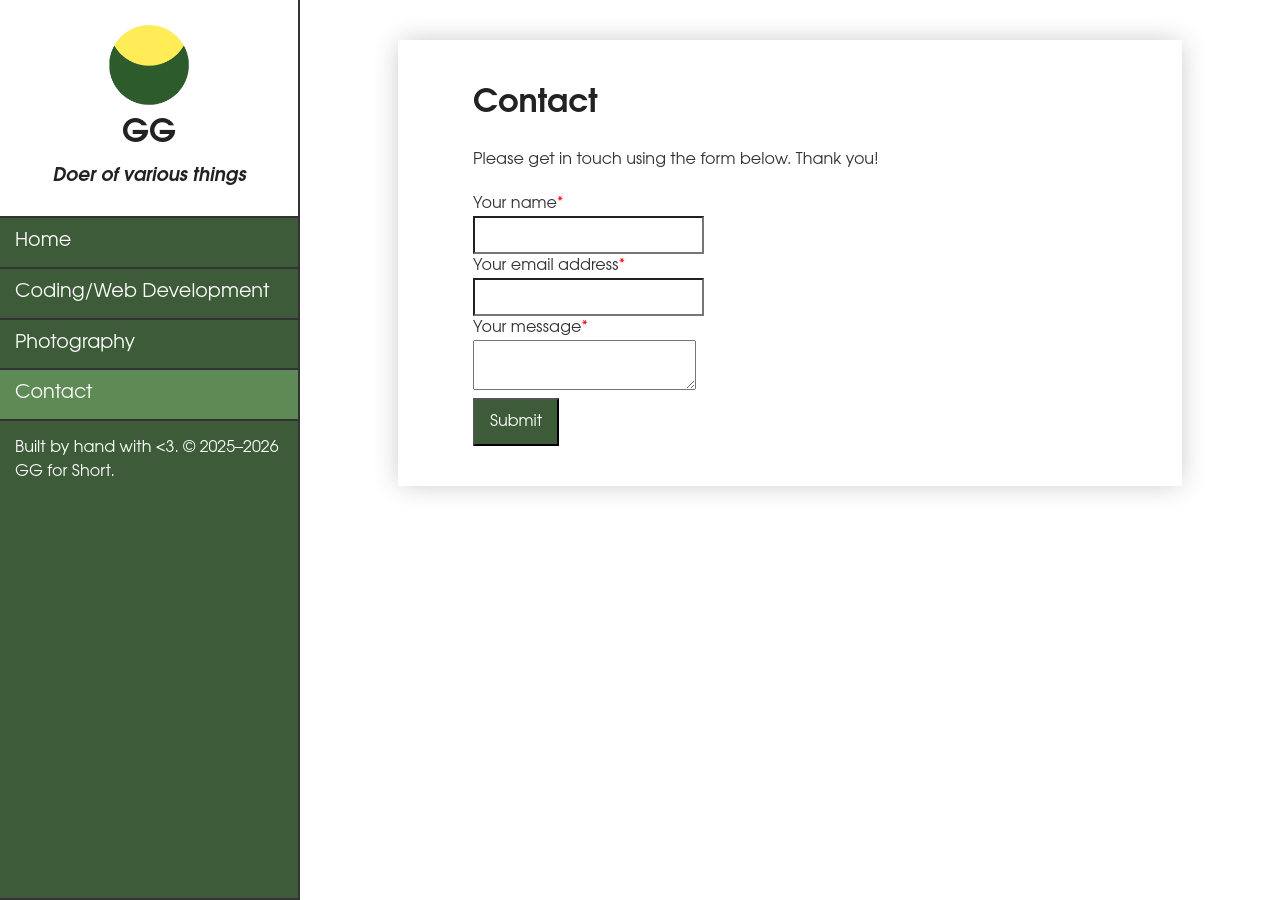
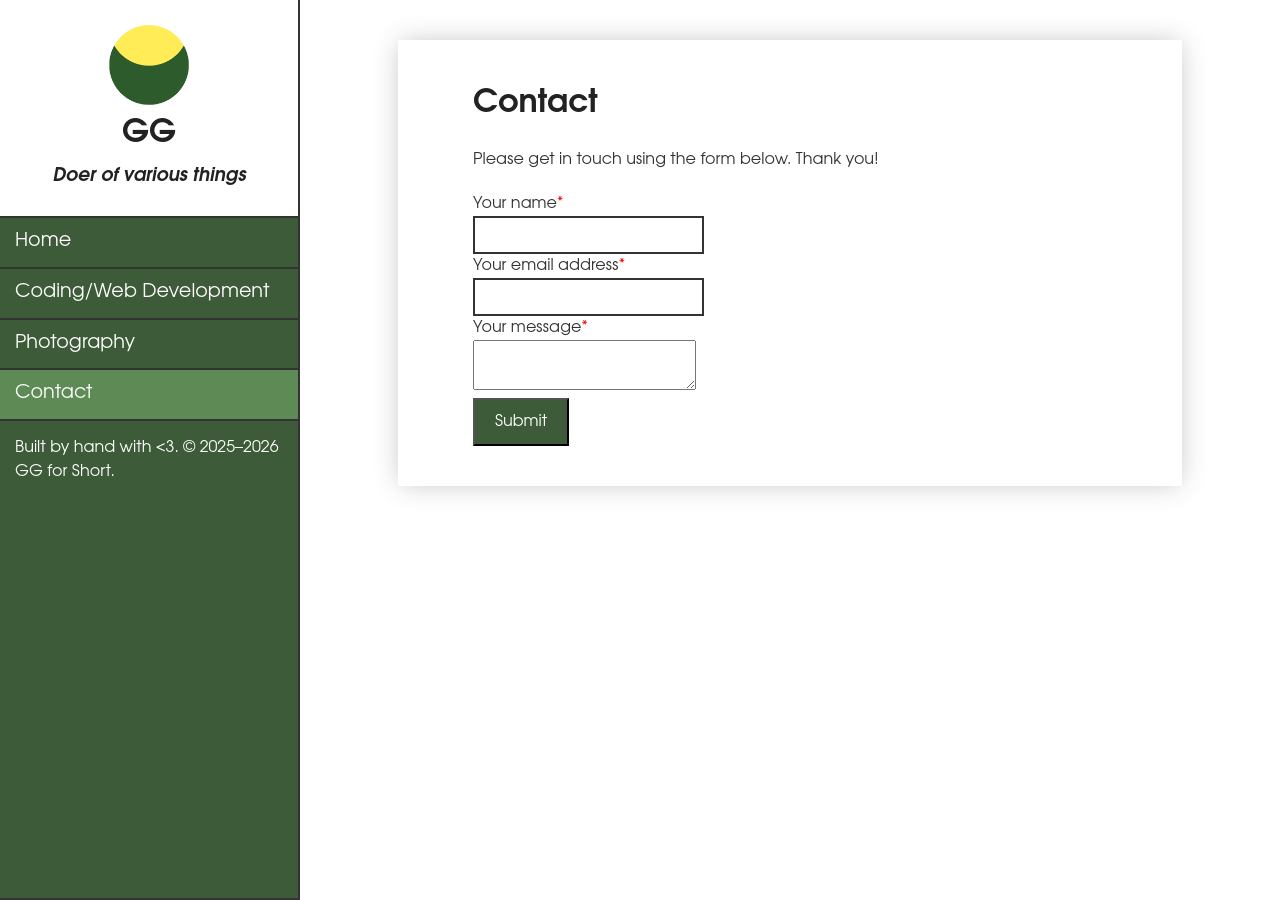
Before and after one commit to ggforshort/ggforshort.github.io, a Jekyll site: the page built from contact.md, in a window 1280 px wide. Built offline with Jekyll 4.4.1, drawn with Linux system fonts in a browser that asks for light colours.

Commit message:
Update main.scss

```diff
--- a/_sass/main.scss
+++ b/_sass/main.scss
@@ -147,19 +147,21 @@ img[src$="#cwd-img"] {
     margin-bottom: 30px;
 }
 label {
-	padding-bottom: 8px;
+	margin-bottom: 15px;
 }
 button[type=submit] {
-	padding: 10px 15px;
+	padding: 10px 20px;
 	border-radius: 0;
 	color: white;
 	background-color: $theme-color;
     &:hover { background-color: lighten($theme-color, 15%); }
-	transition: background-color 0.5s;
+	transition: background-color 0.2s;
+	cursor: pointer;
 }
 input {
 	padding: 5px;
 	border-radius: 0;
+	border: $border-width solid $dark-gray;
 }
 /* Masonry layout from https://codepen.io/CyFox/pen/MWWEwjg :) */
 .masonry {
```
